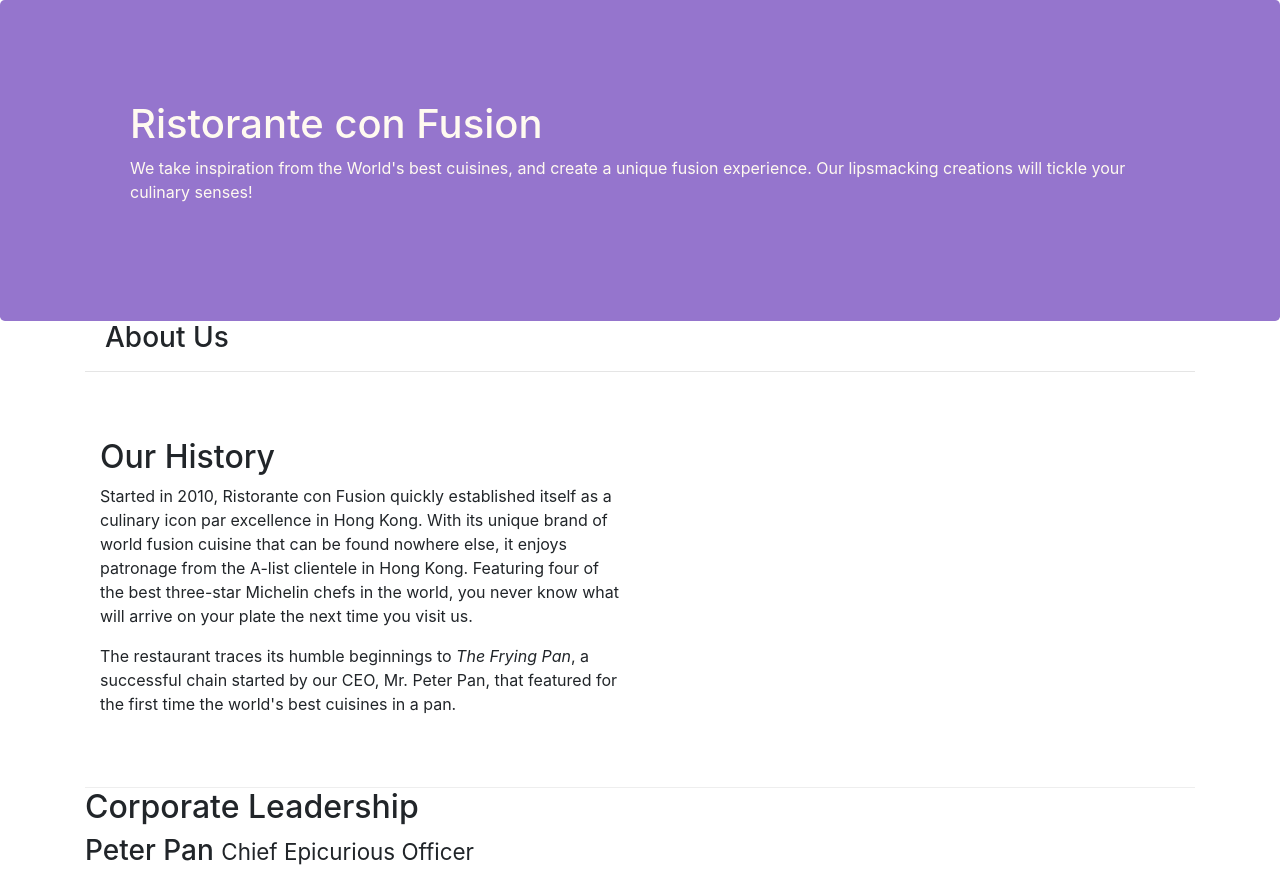
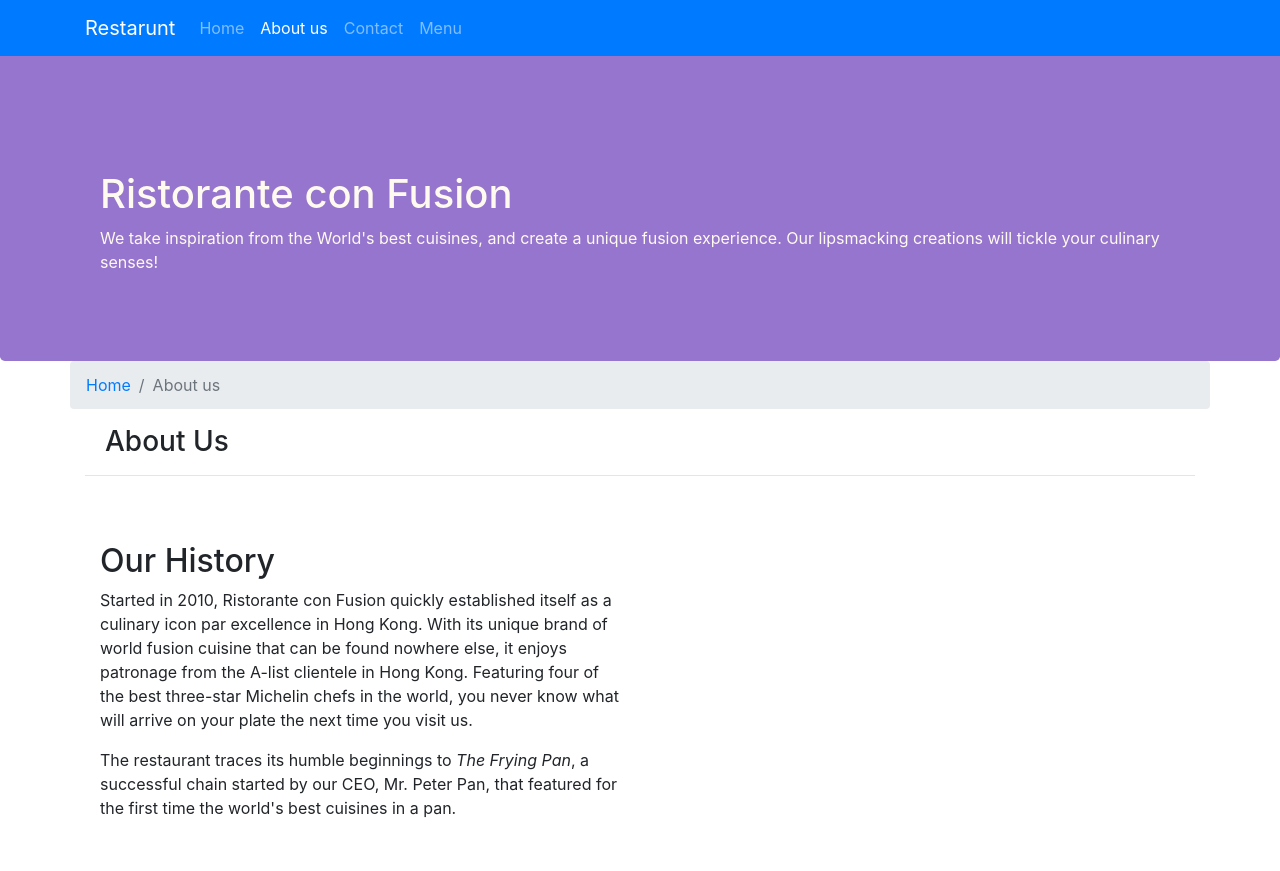
Before and after one commit to rk1238/bootstrap-4, a website: page aboutus.html in a window 1280 px wide. Shown: the top 871 px of the page. Drawn offline with nearby package versions, Linux system fonts and the light colour scheme.

Commit message:
today complete with the navigation bar

```diff
--- a/aboutus.html
+++ b/aboutus.html
@@ -18,6 +18,25 @@
 </head>
 
 <body>
+ <nav class="navbar navbar-dark navbar-expand-sm bg-primary fixed-top">
+        <div class="container">
+            <button type="button" class="navbar-toggler" data-toggle="collapse" data-target="#Navbar">
+                <span class="navbar-toggler-icon"></span>
+            </button>
+             <a class="navbar-brand" href="">Restarunt</a>
+
+            <div class="collapse navbar-collapse" id="Navbar">
+            <ul class="navbar-nav mr-auto">
+            <li class="navbar-item"><a class="nav-link" href="./index.html">Home</a></li>
+            <li class="navbar-item active"><a class="nav-link" href="./aboutus.html">About us</a></li>
+            <li class="navbar-item"><a class="nav-link" href="#">Contact</a></li>
+            <li class="navbar-item"><a class="nav-link" href="#">Menu</a></li>
+        </ul>
+            </div>
+
+    </div>
+    </nav>
+
 
     <header class="jumbotron">
         <div class="container">
@@ -33,7 +52,11 @@
     </header>
 
     <div class="container">
-        <div class="row ">
+        <div class="row">
+            <ol class="col-12 breadcrumb">
+                <li class="breadcrumb-item"><a href="index.html">Home</a></li>
+                <li class="breadcrumb-item active">About us</li>
+            </ol>
             <div class="col-12">
                <h3 class="aboutus">About Us</h3>
                <hr>
--- a/css/styles.css
+++ b/css/styles.css
@@ -1,7 +1,7 @@
 .head-content
 {
 	margin: 0px auto;
-	padding: 30px;
+	padding: 50px 0px 0px 0px;
 
 }
 .row-content
@@ -34,3 +34,11 @@
 {
 	padding-left: 20px;
 }
+body
+{
+	padding: 50px 0px 0px 0px;
+}
+.navbar-dark
+{
+	background-color: #512DA8;
+}
```
Also changed, not shown: index.html (+18 -0 lines).
